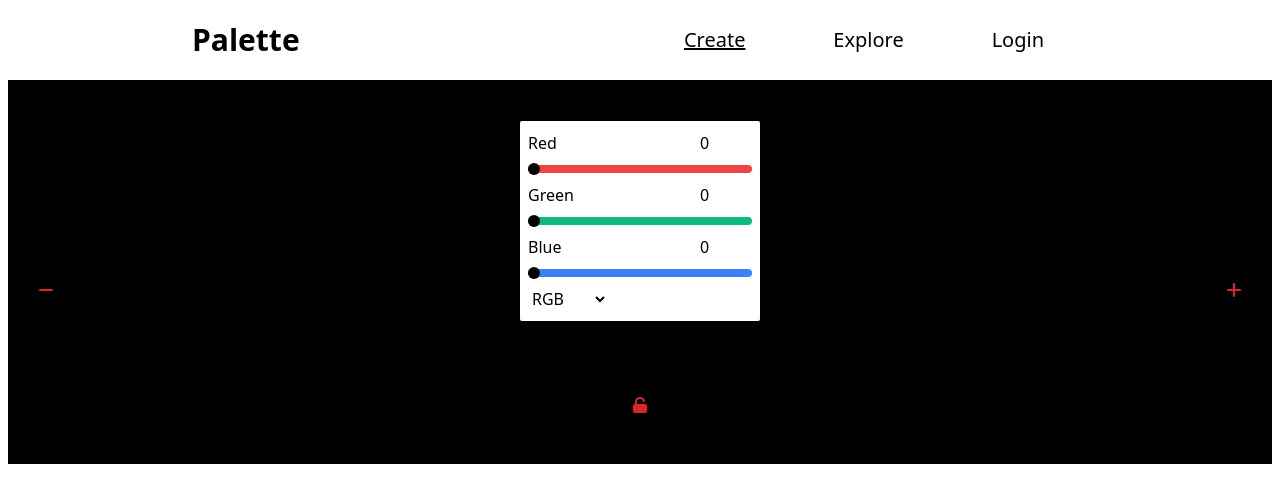
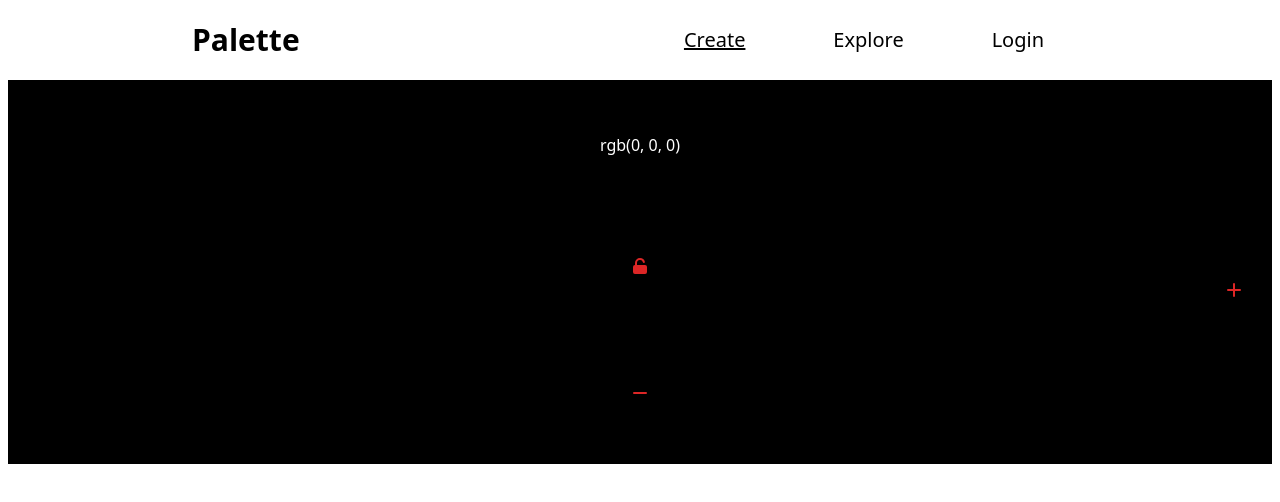
Before and after one commit to Ces-D/Palette, a React (Create React App) app in the folder Web/ClientApp/: page / in a window 1280 px wide. Shown: the top 502 px of the page. Built offline with nearby package versions, Linux system fonts and the light colour scheme.

Commit message:
reducers and action logic for color functioning, refactored for reducer and context use

```diff
--- /dev/null
+++ b/Web/ClientApp/src/components/contexts/ColorPalette/PaletteContext.tsx
@@ -0,0 +1,36 @@
+import { createContext, Dispatch, useReducer } from "react";
+import { v4 as uuidv4 } from "uuid";
+import colorReducer, { generateDefaultColor } from "./colorReducer";
+import paletteReducer from "./paletteReducer";
+import { ColorPaletteActionType, ColorPaletteStateType } from "./types";
+
+const INITIAL_COLOR_PALETTE_STATE: ColorPaletteStateType = {
+  colors: [generateDefaultColor()],
+  palette: uuidv4(),
+};
+
+/**
+ * Separates handler logic for palette and colors, but the same action is passed
+ * @param state
+ * @param action both PaletteActions and ColorActions
+ * @returns
+ */
+const mainReducer = (state: ColorPaletteStateType, action: ColorPaletteActionType) => ({
+  colors: colorReducer(state.colors, action),
+  palette: paletteReducer(state.palette, action),
+});
+
+export const PaletteContext = createContext<{
+  state: ColorPaletteStateType;
+  dispatch: Dispatch<ColorPaletteActionType>;
+}>({ state: INITIAL_COLOR_PALETTE_STATE, dispatch: () => null });
+
+export default function PaletteContextProvider(props: { children: React.ReactChild }) {
+  const [state, dispatch] = useReducer(mainReducer, INITIAL_COLOR_PALETTE_STATE);
+
+  return (
+    <PaletteContext.Provider value={{ state, dispatch }}>
+      {props.children}
+    </PaletteContext.Provider>
+  );
+}
--- /dev/null
+++ b/Web/ClientApp/src/components/contexts/ColorPalette/colorReducer.ts
@@ -0,0 +1,33 @@
+import { Color, ColorPaletteActionType } from "./types";
+import { v4 as uuidv4 } from "uuid";
+
+export const generateDefaultColor = (): Color => {
+  return {
+    id: uuidv4(),
+    hex: "#000000",
+    hsv: "hsv(0, 0%, 0%)",
+    rgb: "rgb(0, 0, 0)",
+  };
+};
+
+export default function colorReducer(colors: Color[], action: ColorPaletteActionType) {
+  switch (action.type) {
+    case "add-color": {
+      return [...colors, generateDefaultColor()];
+    }
+    case "remove-color": {
+      return colors.filter((color) => color.id !== action.payload.colorId);
+    }
+    case "update-color": {
+      return colors.map((color) =>
+        color.id === action.payload.colorId ? { ...action.payload.color } : { ...color }
+      );
+    }
+    case "reset": {
+      return [generateDefaultColor()];
+    }
+    default: {
+      return colors;
+    }
+  }
+}
--- /dev/null
+++ b/Web/ClientApp/src/components/contexts/ColorPalette/paletteReducer.ts
@@ -0,0 +1,18 @@
+import { ColorPaletteActionType } from "./types";
+//TODO: change the function so that when changing id, we load the associated colors
+/**
+ * consider adding a status for if I choose to add an author and login status
+ * status: anonymous | <authorTag>
+ * id: <paletteID>
+ */
+
+export default function paletteReducer(palette: string, action: ColorPaletteActionType) {
+  switch (action.type) {
+    case "checkout-palette": {
+      return action.payload.paletteId;
+    }
+    default: {
+      return palette;
+    }
+  }
+}
--- /dev/null
+++ b/Web/ClientApp/src/components/contexts/ColorPalette/types.ts
@@ -0,0 +1,21 @@
+export type ColorPaletteStateType = {
+  colors: Color[];
+  palette: string;
+};
+
+export type ColorPaletteActionType = ColorAction | PaletteAction;
+
+export type Color = {
+  id: string;
+  rgb: string;
+  hex: string;
+  hsv: string;
+};
+
+export type ColorAction =
+  | { type: "add-color" }
+  | { type: "remove-color"; payload: { colorId: string } }
+  | { type: "update-color"; payload: { color: Color; colorId: string } }
+  | { type: "reset" };
+
+export type PaletteAction = { type: "checkout-palette"; payload: { paletteId: string } };
--- a/Web/ClientApp/src/components/hooks/usePalette.ts
+++ /dev/null
@@ -1,48 +0,0 @@
-import { Color } from "./useColorGenerator";
-import { v4 as uuidv4 } from "uuid";
-
-export default function useColorPalette() {
-  const palette = new Map<string, Color>();
-
-  const INITIAL_COLOR = {
-    id: uuidv4(),
-    hex: "#000000",
-    hsv: "hsv(0, 0%, 0%)",
-    rgb: "rgb(0, 0, 0)F",
-  };
-  palette.set(INITIAL_COLOR.id, INITIAL_COLOR);
-
-  /**
-   * Updates or Adds Color object of palette
-   * @param changes A copy or new Color Object
-   */
-  const setColor = (changes: Color) => {
-    const color = palette.get(changes.id);
-    if (color) {
-      color.hex = changes.hex;
-      color.hsv = changes.hsv;
-      color.rgb = changes.rgb;
-    } else {
-      palette.set(changes.id, changes);
-    }
-  };
-
-  const getColor = (key: string): Color => {
-    const color = palette.get(key);
-    return (
-      color || {
-        id: uuidv4(),
-        hex: "#000000",
-        hsv: "hsv(0, 0%, 0%)",
-        rgb: "rgb(0, 0, 0)F",
-      }
-    );
-  };
-
-  const paletteKeys = () => {
-    const keys = [...palette.keys()];
-    return keys;
-  };
-
-  return { paletteKeys, getColor, setColor };
-}
--- /dev/null
+++ b/Web/ClientApp/src/components/palette/ColorFormDisplayContainer.tsx
@@ -0,0 +1,71 @@
+import { useContext, useEffect, useState } from "react";
+import { PaletteContext } from "../contexts/ColorPalette/PaletteContext";
+import { Color } from "../contexts/ColorPalette/types";
+import { ColorSelectSectionProps } from "../general/form/ColorSelectSection";
+import Switch from "../general/Switch";
+import useColorGenerator, { ColorValueProps } from "../hooks/useColorGenerator";
+import HexForm from "./HexForm";
+import HsvForm from "./HsvForm";
+import RgbForm from "./RgbForm";
+
+export type ColorTypes = "rgb" | "hex" | "hsv";
+
+export type ColorFormProps = {
+  color: ColorValueProps;
+  value: ColorTypes;
+  selectSection: ColorSelectSectionProps;
+};
+
+export default function ColorFormDisplayContainer(props: Color) {
+  const { dispatch } = useContext(PaletteContext);
+  const [displayForm, setDisplayForm] = useState(false);
+  const [colorType, setColorType] = useState<ColorTypes | string>("rgb");
+  const { hex, setHex, rgb, setRgb, hsv, setHsv, color } = useColorGenerator(props);
+
+  const selectSection: ColorSelectSectionProps = {
+    selected: colorType,
+    setColorType: setColorType,
+  };
+
+  useEffect(() => {
+    dispatch({ type: "update-color", payload: { color: color, colorId: props.id } });
+  }, [hex, rgb, hsv]);
+
+  return (
+    <>
+      <button onClick={() => setDisplayForm(!displayForm)}>
+        <h2 className="text-white">
+          {(colorType === "rgb" && rgb) ||
+            (colorType === "hex" && hex) ||
+            (colorType === "hsv" && hsv)}
+        </h2>
+      </button>
+      {displayForm && (
+        <Switch
+          searchValue={colorType}
+          children={[
+            <RgbForm
+              value="rgb"
+              selectSection={selectSection}
+              color={{ colorValue: rgb, setColorValue: setRgb }}
+            />,
+            <HexForm
+              value="hex"
+              selectSection={selectSection}
+              color={{ colorValue: hex, setColorValue: setHex }}
+            />,
+            <HsvForm
+              value="hsv"
+              selectSection={selectSection}
+              color={{ colorValue: hsv, setColorValue: setHsv }}
+            />,
+          ]}
+        />
+      )}
+    </>
+  );
+}
+
+
+// TODO: style for mobile and other styling to make pretty
+// TODO: could add a change color reducer action that calls api and sets other color values
--- a/Web/ClientApp/src/components/palette/ColorItem.tsx
+++ b/Web/ClientApp/src/components/palette/ColorItem.tsx
@@ -1,82 +1,44 @@
-import { useState } from "react";
-import useColorGenerator, { ColorValueProps } from "../hooks/useColorGenerator";
-import { ColorSelectSectionProps } from "../general/form/ColorSelectSection";
-import Switch from "../general/Switch";
-import HexForm from "./HexForm";
-import HsvForm from "./HsvForm";
-import RgbForm from "./RgbForm";
-import useColorPalette from "../hooks/usePalette";
+import { useState, useContext } from "react";
+import { Color } from "../hooks/useColorGenerator";
 import LockOpenClosed from "../general/icons/LockOpenIcon";
 import LockClosedIcon from "../general/icons/LockClosedIcon";
-import PlusIcon from "../general/icons/PlusIcon";
 import MinusIcon from "../general/icons/MinusIcon";
+import ColorFormDisplayContainer from "./ColorFormDisplayContainer";
+import { PaletteContext } from "../contexts/ColorPalette/PaletteContext";
 
-export type ColorTypes = "rgb" | "hex" | "hsv";
-
-export type ColorFormProps = {
-  color: ColorValueProps;
-  value: ColorTypes;
-  selectSection: ColorSelectSectionProps;
-};
-
-export default function ColorItem(props: { colorKey: string }) {
+export default function ColorItem(props: Color) {
+  const { dispatch } = useContext(PaletteContext);
   const [lock, setLocked] = useState(false);
-  const [colorType, setColorType] = useState<ColorTypes | string>("rgb");
-  const { getColor, setColor } = useColorPalette();
-  const { hex, setHex, rgb, setRgb, hsv, setHsv, color } = useColorGenerator(
-    getColor(props.colorKey)
-  );
-
-  setColor(color);
-
-  const selectSection: ColorSelectSectionProps = {
-    selected: colorType,
-    setColorType: setColorType,
-  };
 
   return (
-    <li className="flex-grow h-96 relative" style={{ backgroundColor: rgb }}>
+    <li className="flex-grow h-96" style={{ backgroundColor: props.rgb }}>
       <div className="flex flex-col justify-around items-center p-2 h-full">
-        <Switch
-          searchValue={colorType}
-          children={[
-            <RgbForm
-              value="rgb"
-              selectSection={selectSection}
-              color={{ colorValue: rgb, setColorValue: setRgb }}
-            />,
-            <HexForm
-              value="hex"
-              selectSection={selectSection}
-              color={{ colorValue: hex, setColorValue: setHex }}
-            />,
-            <HsvForm
-              value="hsv"
-              selectSection={selectSection}
-              color={{ colorValue: hsv, setColorValue: setHsv }}
-            />,
-          ]}
-        />
+        <ColorFormDisplayContainer {...props} />
         <button
-          className="rounded-full hover:bg-gray-50 p-2"
+          className="rounded-full hover:bg-gray-50 p-2 text-red-600"
           onClick={() => setLocked(!lock)}
         >
           {!lock ? (
-            <LockOpenClosed class="fill-current text-red-600 h-5 w-5" />
+            <LockOpenClosed class="fill-current h-5 w-5" />
           ) : (
-            <LockClosedIcon class="fill-current text-red-600 h-5 w-5" />
+            <LockClosedIcon class="fill-current h-5 w-5" />
           )}
         </button>
-        <button className="absolute top-1/2 right-5 rounded-full hover:bg-gray-50 p-2">
-          <PlusIcon class="fill-current text-red-600 h-5 w-5" />
-        </button>
-        <button className="absolute top-1/2 left-5 rounded-full hover:bg-gray-50 p-2">
-          <MinusIcon class="fill-current text-red-600 h-5 w-5" />
+        <button
+          onClick={() => {
+            !lock && dispatch({ type: "remove-color", payload: { colorId: props.id } });
+          }}
+          className={
+            lock
+              ? "bg-gray-800 rounded-full text-gray-400 cursor-not-allowed"
+              : "rounded-full hover:bg-gray-50 p-2 text-red-600"
+          }
+        >
+          <MinusIcon class="fill-current h-5 w-5" />
         </button>
       </div>
     </li>
   );
 }
 
-// TODO: add functionality for plus and minus icons
 // TODO: change the ColorTypeForms to display or not display depending on a button click
--- a/Web/ClientApp/src/components/palette/HexForm.tsx
+++ b/Web/ClientApp/src/components/palette/HexForm.tsx
@@ -1,9 +1,8 @@
 import ColorInputSection from "../general/form/ColorInputSection";
 import ColorSelectSection from "../general/form/ColorSelectSection";
-import { ColorFormProps } from "./ColorItem";
+import { ColorFormProps } from "./ColorFormDisplayContainer";
 
 export default function HexForm(props: ColorFormProps) {
-
   return (
     <div title={props.value} className="p-2 bg-white rounded-sm w-60">
       <ColorInputSection
--- a/Web/ClientApp/src/components/palette/HsvForm.tsx
+++ b/Web/ClientApp/src/components/palette/HsvForm.tsx
@@ -1,7 +1,7 @@
 import { useState, useEffect } from "react";
 import ColorInputSection from "../general/form/ColorInputSection";
 import ColorSelectSection from "../general/form/ColorSelectSection";
-import { ColorFormProps } from "./ColorItem";
+import { ColorFormProps } from "./ColorFormDisplayContainer";
 
 export default function HsvForm(props: ColorFormProps) {
   const [hue, setHue] = useState(0);
--- a/Web/ClientApp/src/components/palette/RgbForm.tsx
+++ b/Web/ClientApp/src/components/palette/RgbForm.tsx
@@ -1,7 +1,7 @@
 import { useEffect, useState } from "react";
 import ColorInputSection from "../general/form/ColorInputSection";
 import ColorSelectSection from "../general/form/ColorSelectSection";
-import { ColorFormProps } from "./ColorItem";
+import { ColorFormProps } from "./ColorFormDisplayContainer";
 
 export default function RgbForm(props: ColorFormProps) {
   const [red, setRed] = useState(0);
--- a/Web/ClientApp/src/components/routes/Home.tsx
+++ b/Web/ClientApp/src/components/routes/Home.tsx
@@ -1,16 +1,26 @@
+import { useContext } from "react";
 import Container from "../general/Container";
 import ColorItem from "../palette/ColorItem";
-import usePalette from "../hooks/usePalette";
+import { PaletteContext } from "../contexts/ColorPalette/PaletteContext";
+import PlusIcon from "../general/icons/PlusIcon";
 
 export default function Home() {
-  const { paletteKeys } = usePalette();
+  const { state, dispatch } = useContext(PaletteContext);
 
   return (
     <Container>
-      <ul className="flex flex-col sm:flex-row">
-        {paletteKeys().map((colorKey) => (
-          <ColorItem key={colorKey} colorKey={colorKey} />
+      <ul className="flex flex-col sm:flex-row relative">
+        {state.colors.map((paletteColor) => (
+          <ColorItem key={paletteColor.id} {...paletteColor} />
         ))}
+        <button
+          onClick={() => {
+            dispatch({ type: "add-color" });
+          }}
+          className="absolute top-1/2 right-5 rounded-full hover:bg-gray-50 p-2"
+        >
+          <PlusIcon class="fill-current text-red-600 h-5 w-5" />
+        </button>
       </ul>
     </Container>
   );
```
Also changed, not shown: Web/ClientApp/src/components/Layout.tsx (+7 -4 lines).
